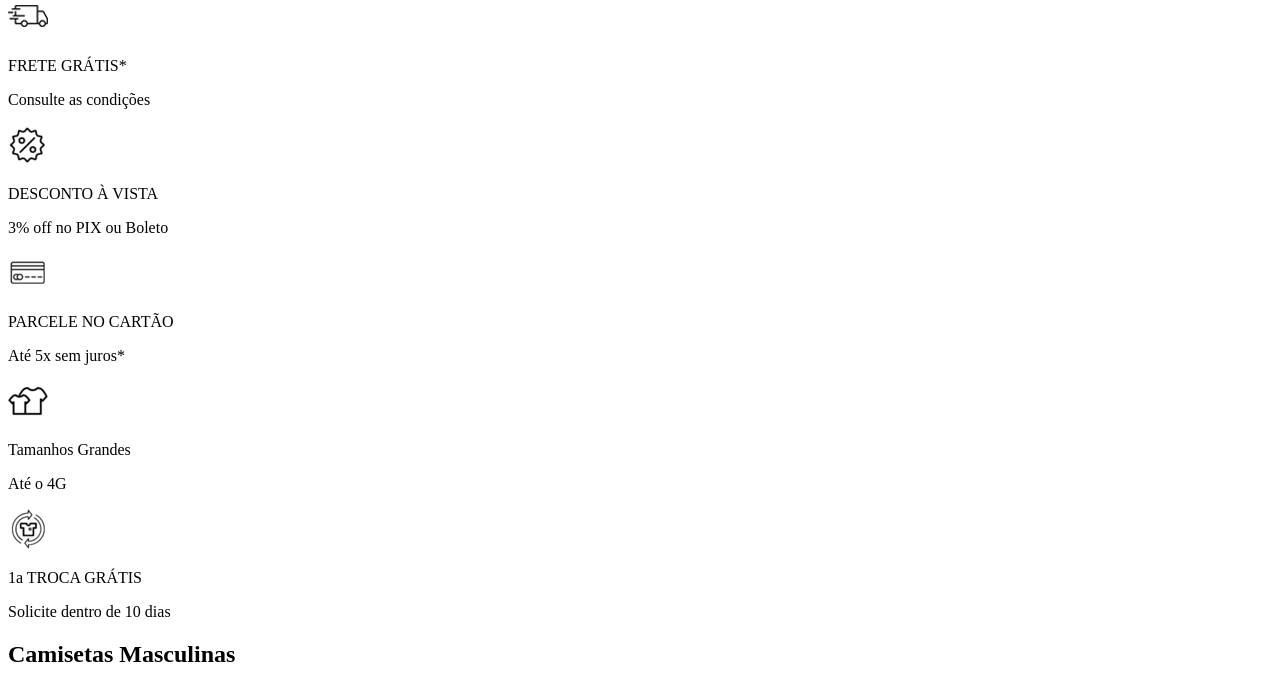
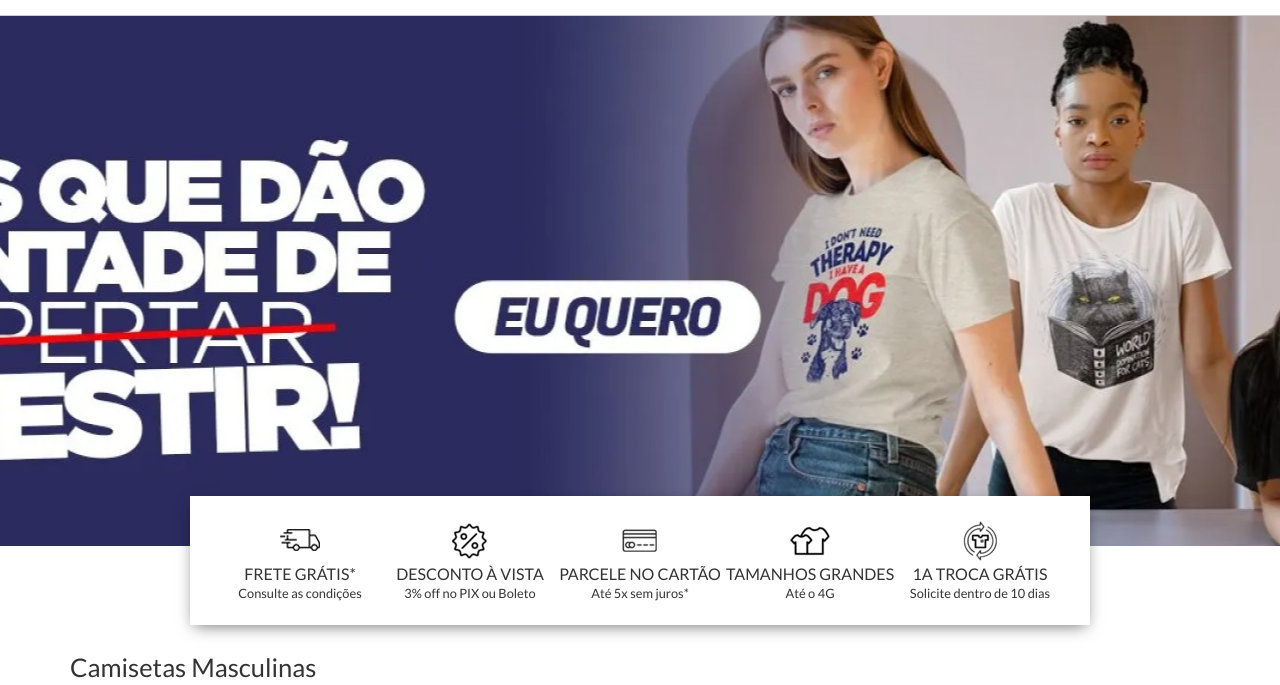
Before and after one commit to diogomainardes/ecommerce-project, a plain HTML site: page index.html in a window 1280 px wide. Shown: the part 209-894 px from the top of the page. Drawn offline with Linux system fonts and the light colour scheme; the site is published under a folder, as on GitHub Pages, so addresses that start at the root find nothing.

Commit message:
Updating css path on imports

```diff
--- a/assets/css/main.css
+++ b/assets/css/main.css
@@ -1,16 +1,16 @@
-@import url(/assets/css/commons/_reset.css);
-@import url(/assets/css/commons/_variables.css);
-@import url(/assets/css/commons/_common.css);
+@import url(./commons/_reset.css);
+@import url(./commons/_variables.css);
+@import url(./commons/_common.css);
 
-@import url(/assets/css/commons/_list-products.css);
+@import url(./commons/_list-products.css);
 
-@import url(/assets/css/components/_topbar.css);
-@import url(/assets/css/components/_search-bar.css);
-@import url(/assets/css/components/_navigation-bar.css);
-@import url(/assets/css/components/_banner.css);
-@import url(/assets/css/components/_highlights.css);
-@import url(/assets/css/components/_list-products-man.css);
-@import url(/assets/css/components/_list-products-woman.css);
-@import url(/assets/css/components/_list-products-best-sellers.css);
+@import url(./components/_topbar.css);
+@import url(./components/_search-bar.css);
+@import url(./components/_navigation-bar.css);
+@import url(./components/_banner.css);
+@import url(./components/_highlights.css);
+@import url(./components/_list-products-man.css);
+@import url(./components/_list-products-woman.css);
+@import url(./components/_list-products-best-sellers.css);
 
-@import url(/assets/css/components/_footer.css);
+@import url(./components/_footer.css);
```
